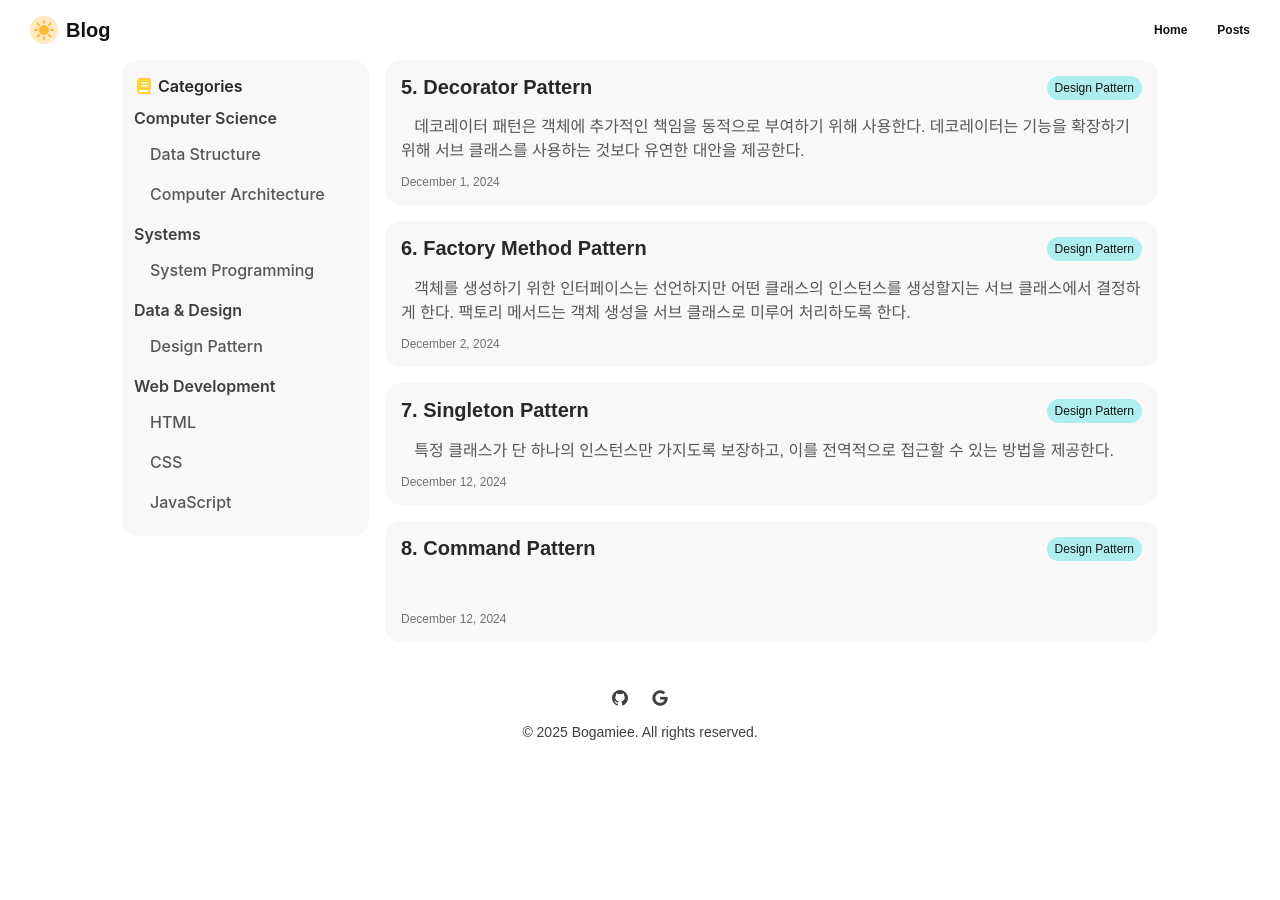
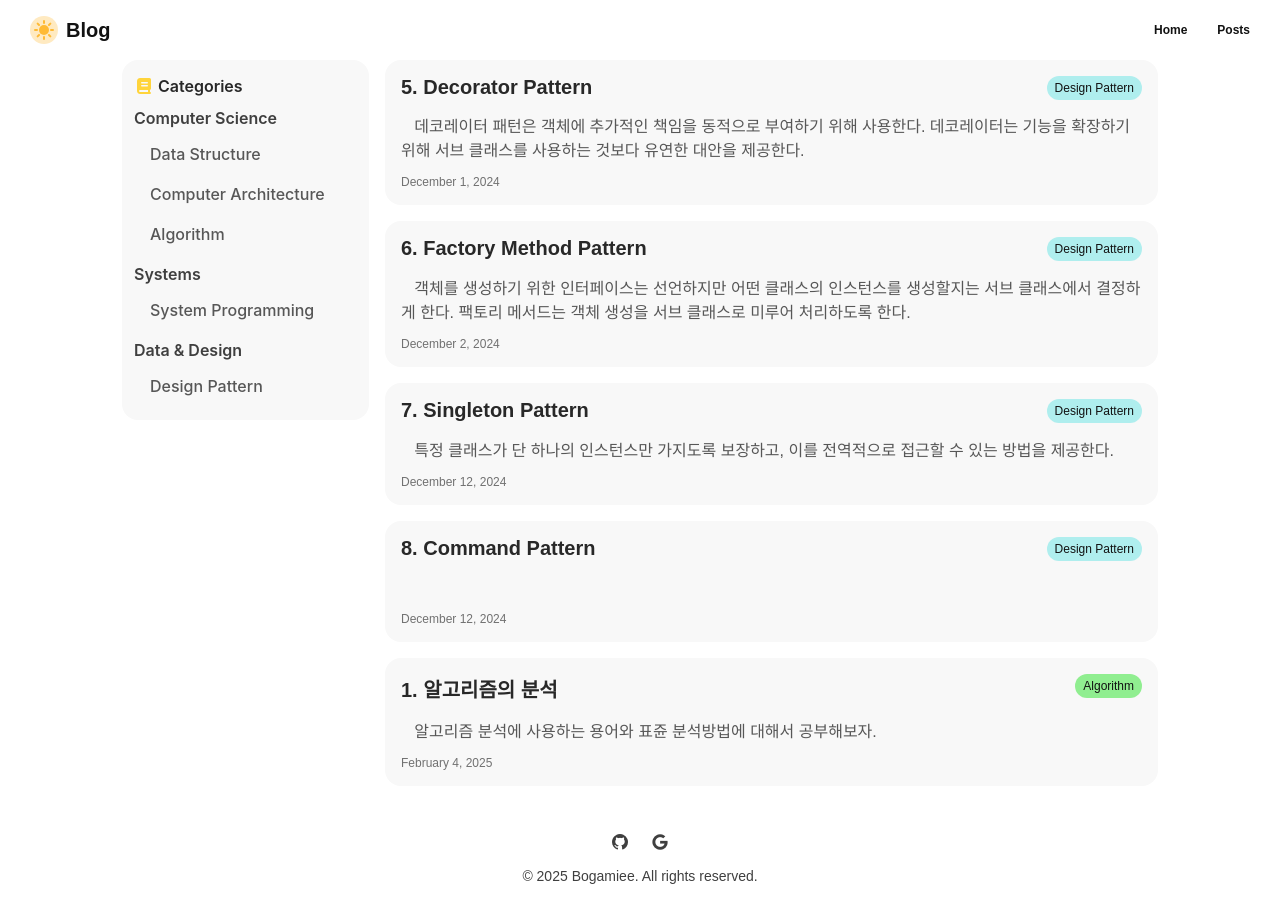
Before and after one commit to bogamie/bogamie.github.io, a Jekyll site: the page built from _pages/posts.html, in a window 1280 px wide and 900 px high, scrolled down 1335 px. Built offline with Jekyll 4.4.1, drawn with Linux system fonts in a browser that asks for light colours; cached includes are drawn as plain includes; nearby versions of some CDN libraries; some web fonts are replaced; before the commit the page ends 2091 px from its top, so only the background shows below that; some of the changed lines change nothing that is shown.

```diff
--- a/_includes/category.html
+++ b/_includes/category.html
@@ -1,7 +1,7 @@
-{% assign cs_list = "Data Structure,Computer Architecture" | split: "," %}
+{% assign cs_list = "Data Structure,Computer Architecture,Algorithm" | split: "," %}
 {% assign system_list = "System Programming" | split: "," %}
 {% assign design_list = "Design Pattern" | split: "," %}
-{% assign web_list = "HTML,CSS,JavaScript" | split: "," %}
+<!-- {% assign web_list = "HTML,CSS,JavaScript" | split: "," %} -->
 
 <div class="post__nav lists">
 
@@ -58,7 +58,7 @@
     </div>
 
     <!-- Web Development -->
-    <div class="post__nav item">
+    <!-- <div class="post__nav item">
       <div class="item__title">Web Development</div>
       {% for category in web_list %}
       <a href="javascript:void(0);" class="item__link"
@@ -68,5 +68,5 @@
         </div>
       </a>
       {% endfor %}
-    </div>
+    </div> -->
   </div>
--- /dev/null
+++ b/_posts/Algorithm/2025-02-04-algorithm-1.md
@@ -0,0 +1,51 @@
+---
+title:  "1. 알고리즘의 분석"
+excerpt: "&nbsp;&nbsp; 알고리즘 분석에 사용하는 용어와 표쥰 분석방법에 대해서 공부해보자."
+date:   2025-02-04 12:47:05 +0900
+categories: Algorithm
+permalink: posts/1-analysis-of-algorithm
+published: true
+# Data Structure / Algorithm / Computer Architecture / System Programming / Computer Network / Database / Design Pattern / Web Programming / JavaScript / Java
+# <img class="lazy invert" data-src="#center" alt="image" height="75%" width="75%" onclick="showImage(this)">
+---
+# 1.1 시간복잡도 분석
+
+## a. 일정 시간복잡도
+
+* **일정 시간복잡도(every-case time complexity)**는 입력값에 상관없이 항상 단위 연산의 실행 횟수가 일정한 알고리즘의 시간복잡도를 의미한다.
+* 실행 횟수가 일정한 경우 *T(n)*을 입력크기 *n*에 대해서 알고리즘이 단위연산을 실행하는 횟수로 정의한다.
+* ***T(n)***을 알고리즘의 일정 시간복잡도라고 하고, *T(n)*을 구하는 과정을 일정 시간복잡도 분석이라고 한다.
+
+## b. 최악 시간복잡도
+
+* **최악 시간복잡도(worst-case time complexity)**는 단위연산을 수행하는 최대 횟수를 측정한 것이다.
+* *W(n)*을 입력크기 *n*에 대해서 알고리즘이 실행할 단위연산의 최대 횟수로 정의한다.
+* ***W(n)***을 알고리즘의 최악 시간복잡도라고 하고, *W(n)*을 구하는 과정을 최악 시간복잡도 분석이라고 한다.
+* 만약 *T(n)*이 존재하면 *T(n) = W(n)*이다.
+
+## c. 평균 시간복잡도
+
+* **평균 시간복잡도(average-case time complexity)**는 단위연산을 수행하는 평균 횟수를 측정한 것이다.
+* *A(n)*을 입력크기 *n*에 대해서 그 알고리즘이 수행할 단위연산의 평균 횟수(기대치)로 정의한다.
+* ***A(n)***을 알고리즘의 평균 시간복잡도라고 하고, *A(n)*을 구하는 과정을 평균 시간복잡도 분석이라고 한다.
+* 만약 *T(n)*이 존재하면 *T(n) = A(n)*이다.
+* *A(n)*을 계산하기위해 n개의 입력에 확률을 각각 부여해야 하므로 평균 시간복잡도 분석은 보통 복잡하다.
+
+# 1.2 차수
+
+## a. Big-O
+
+* 주어진 복잡도 함수 *f(n)*에 대해서 *O(f(n))*은 정수 *N* 이상의 모든 *n*에 대해서 다음 부등식이 성립하는 양의 실수 *c*와 음이 아닌 정수 *N*이 존재하는 복잡도 함수 *g(n)*의 집합이다.
+
+$$g(n) \leq c \times f(n)$$
+
+* 만약 *g(n)
+
+## b. Big-Ω
+
+## c. Big-Θ
+
+
+### i.
+
+#### 가.
```
Also changed, not shown: 1 other file.
